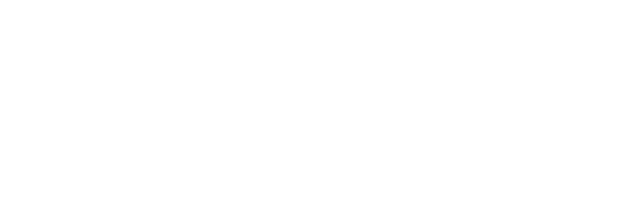
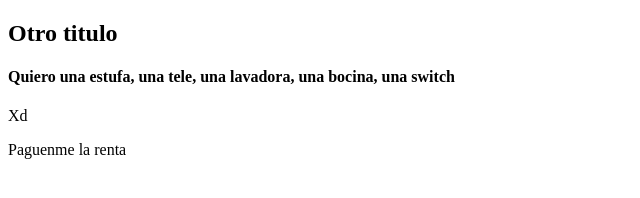
Before and after one commit to AlexRange/arp-gds0553, a plain HTML site: page index.html in a window 1280 px wide. Shown: the whole page, without its empty margins (0-640 px from the left). Drawn offline with Linux system fonts and the light colour scheme.

Commit message:
Modificacion de index desde la rama feature/login

```diff
--- a/index.html
+++ b/index.html
@@ -3,9 +3,12 @@
 <head>
     <meta charset="UTF-8">
     <meta name="viewport" content="width=device-width, initial-scale=1.0">
-    <title>Document</title>
+    <title>Modificacion desde Feature/Login</title>
 </head>
 <body>
-
+    <h2>Otro titulo</h2>
+    <h4>Quiero una estufa, una tele, una lavadora, una bocina, una switch</h4>
+    <p>Xd</p>
+    <p>Paguenme la renta</p>
 </body>
 </html>
```
